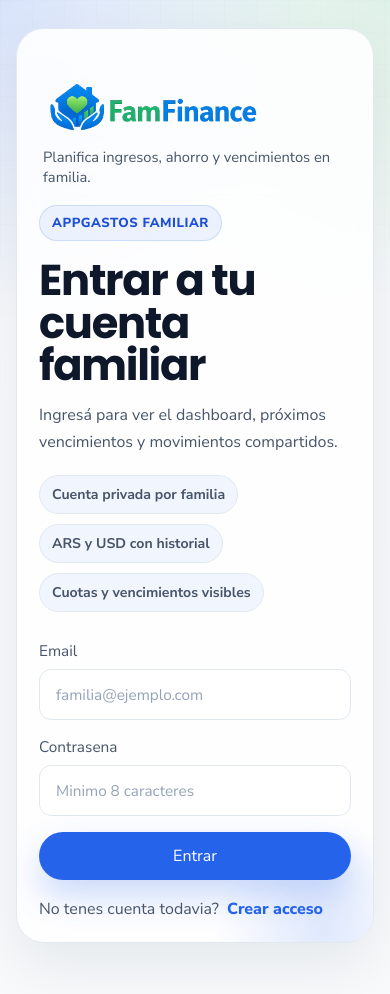
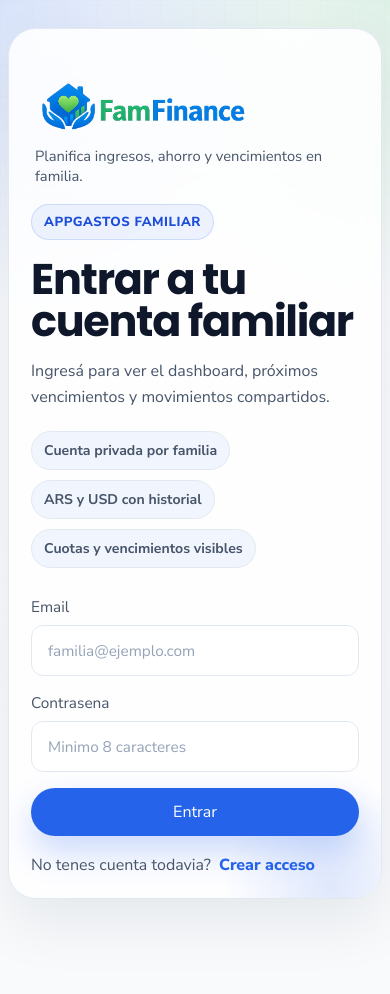
Before and after one commit to jorgekeles/app-gastos, a Next.js app: page /login in a window 390 px wide. After the commit the page ends 951 px from the top, so only its background shows below. Built offline with nearby package versions, Linux system fonts and the light colour scheme.

Commit message:
feat: improve responsive layout across devices

```diff
--- a/src/app/globals.css
+++ b/src/app/globals.css
@@ -58,11 +58,13 @@
 
 html {
   min-height: 100%;
+  -webkit-text-size-adjust: 100%;
 }
 
 body {
   margin: 0;
   min-height: 100vh;
+  overflow-x: hidden;
   color: var(--text-primary);
   font-family: var(--font-body), sans-serif;
   background:
@@ -116,7 +118,7 @@ button:disabled {
 
 .app-shell {
   position: relative;
-  width: min(1160px, calc(100% - 32px));
+  width: min(1160px, calc(100% - 24px));
   margin: 0 auto;
 }
 
@@ -124,6 +126,7 @@ button:disabled {
   display: flex;
   justify-content: space-between;
   align-items: center;
+  flex-wrap: wrap;
   gap: 16px;
   padding: 26px 0;
 }
@@ -132,6 +135,7 @@ button:disabled {
   display: flex;
   align-items: center;
   gap: 14px;
+  min-width: 0;
 }
 
 .brand-link {
@@ -142,6 +146,7 @@ button:disabled {
   display: flex;
   flex-direction: column;
   gap: 8px;
+  min-width: 0;
 }
 
 .brand-logo-image {
@@ -161,6 +166,7 @@ button:disabled {
   padding-left: 4px;
   color: var(--text-secondary);
   font-size: 0.92rem;
+  max-width: 48ch;
 }
 
 .brand-badge {
@@ -193,6 +199,8 @@ button:disabled {
 .header-links {
   display: flex;
   align-items: center;
+  flex-wrap: wrap;
+  justify-content: flex-end;
   gap: 12px;
 }
 
@@ -204,6 +212,7 @@ button:disabled {
   justify-content: center;
   align-items: center;
   gap: 8px;
+  min-height: 46px;
   border-radius: 999px;
   padding: 12px 18px;
   transition:
@@ -550,6 +559,14 @@ button:disabled {
   margin-bottom: 22px;
 }
 
+.dashboard-head > div,
+.panel-head > div,
+.timeline-row > div,
+.legend-item > div,
+.admin-family-grid > div {
+  min-width: 0;
+}
+
 .dashboard-head h1 {
   font-size: clamp(2.25rem, 4vw, 3.3rem);
 }
@@ -611,6 +628,7 @@ button:disabled {
   font-size: 1.82rem;
   line-height: 1;
   font-weight: 800;
+  overflow-wrap: anywhere;
 }
 
 .summary-split-value {
@@ -806,11 +824,13 @@ button:disabled {
 
 .legend-value {
   text-align: right;
+  min-width: 0;
 }
 
 .legend-value strong {
   display: block;
   font-size: 1rem;
+  overflow-wrap: anywhere;
 }
 
 .legend-value span {
@@ -1009,6 +1029,7 @@ button:disabled {
   display: flex;
   justify-content: space-between;
   gap: 16px;
+  align-items: flex-start;
   padding: 14px 0;
   border-bottom: 1px solid var(--border);
 }
@@ -1033,10 +1054,15 @@ button:disabled {
 
 .timeline-amount {
   text-align: right;
+  min-width: 0;
 }
 
 .timeline-amount form {
   margin-top: 8px;
+}
+
+.timeline-amount strong {
+  overflow-wrap: anywhere;
 }
 
 .timeline-tag {
@@ -1280,6 +1306,10 @@ button:disabled {
   gap: 10px;
 }
 
+.calendar-nav > * {
+  flex: 1 1 180px;
+}
+
 .calendar-grid {
   display: grid;
   grid-template-columns: repeat(7, minmax(0, 1fr));
@@ -1300,6 +1330,7 @@ button:disabled {
   display: grid;
   gap: 10px;
   align-content: start;
+  min-width: 0;
   padding: 14px;
   border-radius: var(--radius-md);
   border: 1px solid var(--border);
@@ -1354,6 +1385,11 @@ button:disabled {
 .calendar-item strong {
   display: block;
   margin-bottom: 4px;
+  overflow-wrap: anywhere;
+}
+
+.calendar-item span {
+  overflow-wrap: anywhere;
 }
 
 .calendar-more {
@@ -1369,32 +1405,70 @@ button:disabled {
 }
 
 @media (max-width: 980px) {
-  .hero,
-  .dashboard-columns {
-    grid-template-columns: 1fr;
-  }
-
-  .donut-layout,
-  .calendar-grid {
-    grid-template-columns: 1fr;
-  }
-
-  .section-grid {
-    grid-template-columns: repeat(2, minmax(0, 1fr));
-  }
-
-  .hero-metrics {
-    grid-template-columns: 1fr;
-  }
-}
-
-@media (max-width: 680px) {
   .site-header,
   .dashboard-head {
     flex-direction: column;
     align-items: stretch;
   }
 
+  .hero,
+  .dashboard-columns {
+    grid-template-columns: 1fr;
+  }
+
+  .donut-layout {
+    grid-template-columns: 1fr;
+  }
+
+  .section-grid {
+    grid-template-columns: repeat(2, minmax(0, 1fr));
+  }
+
+  .hero-metrics {
+    grid-template-columns: 1fr;
+  }
+
+  .dashboard-topline {
+    justify-content: flex-start;
+  }
+}
+
+@media (max-width: 860px) {
+  .app-nav {
+    flex-wrap: nowrap;
+    overflow-x: auto;
+    padding-bottom: 4px;
+    scrollbar-width: thin;
+  }
+
+  .app-nav-link {
+    flex: 0 0 auto;
+    white-space: nowrap;
+  }
+
+  .invite-card-head,
+  .admin-family-head,
+  .goal-card-head,
+  .timeline-row,
+  .legend-item {
+    flex-direction: column;
+  }
+
+  .timeline-amount,
+  .legend-value {
+    text-align: left;
+  }
+
+  .calendar-weekday {
+    display: none;
+  }
+
+  .calendar-grid {
+    grid-template-columns: repeat(2, minmax(0, 1fr));
+  }
+}
+
+@media (max-width: 680px) {
   .hero-card,
   .auth-card,
   .dashboard-panel,
@@ -1426,7 +1500,12 @@ button:disabled {
 
   .header-links {
     width: 100%;
-    justify-content: space-between;
+    justify-content: flex-start;
+  }
+
+  .header-links a,
+  .ghost-button {
+    flex: 1 1 160px;
   }
 
   .dashboard-topline {
@@ -1443,11 +1522,47 @@ button:disabled {
     height: 132px;
   }
 
-  .calendar-weekday {
-    display: none;
+  .income-form-actions > * {
+    width: 100%;
   }
 
   .calendar-day {
     min-height: auto;
   }
 }
+
+@media (max-width: 560px) {
+  .app-shell {
+    width: min(1160px, calc(100% - 16px));
+  }
+
+  .brand-logo-image.size-md,
+  .brand-logo-image.size-sm {
+    width: min(220px, 100%);
+  }
+
+  .site-header {
+    padding: 18px 0;
+  }
+
+  .hero-card h1,
+  .auth-card h1,
+  .dashboard-head h1 {
+    font-size: clamp(2.1rem, 11vw, 3rem);
+  }
+
+  .calendar-grid,
+  .section-grid {
+    grid-template-columns: 1fr;
+  }
+
+  .donut {
+    width: min(220px, 100%);
+    height: min(220px, calc(100vw - 80px));
+  }
+
+  .donut-center {
+    width: 126px;
+    height: 126px;
+  }
+}
```
